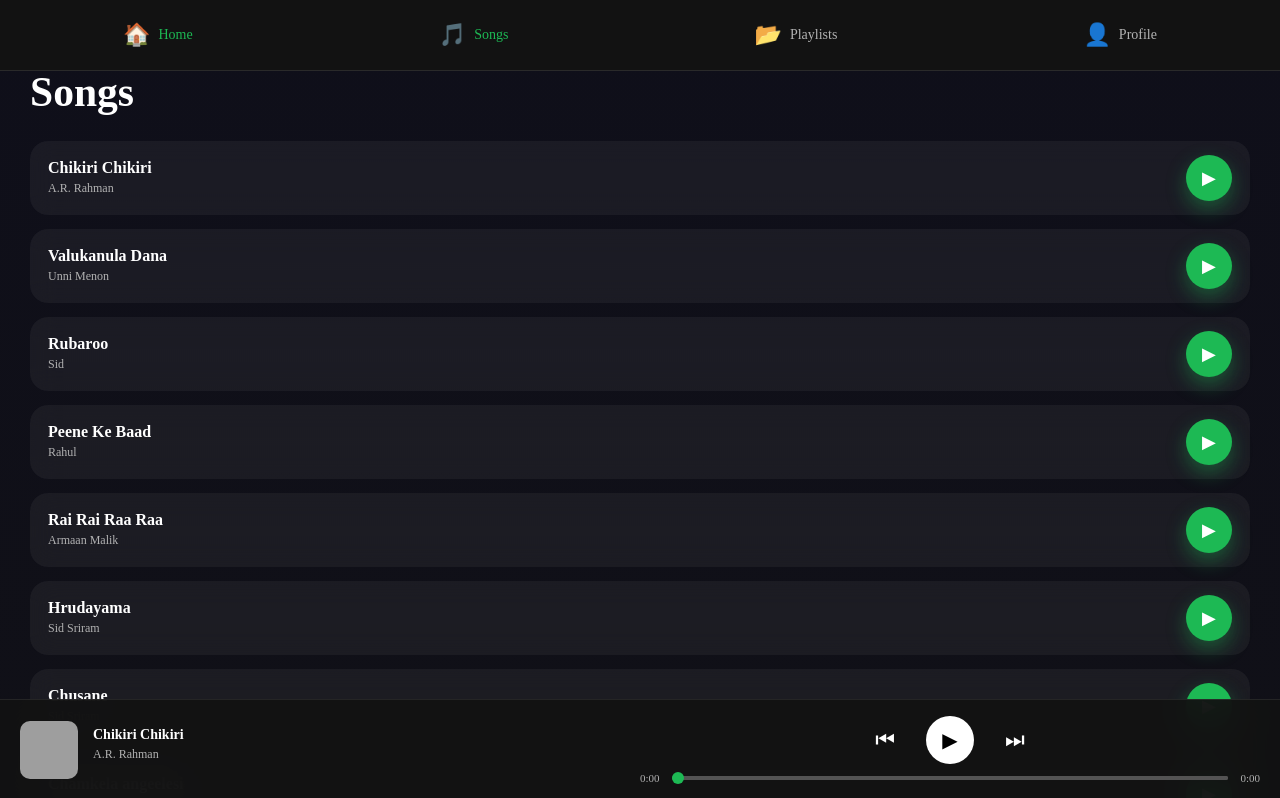
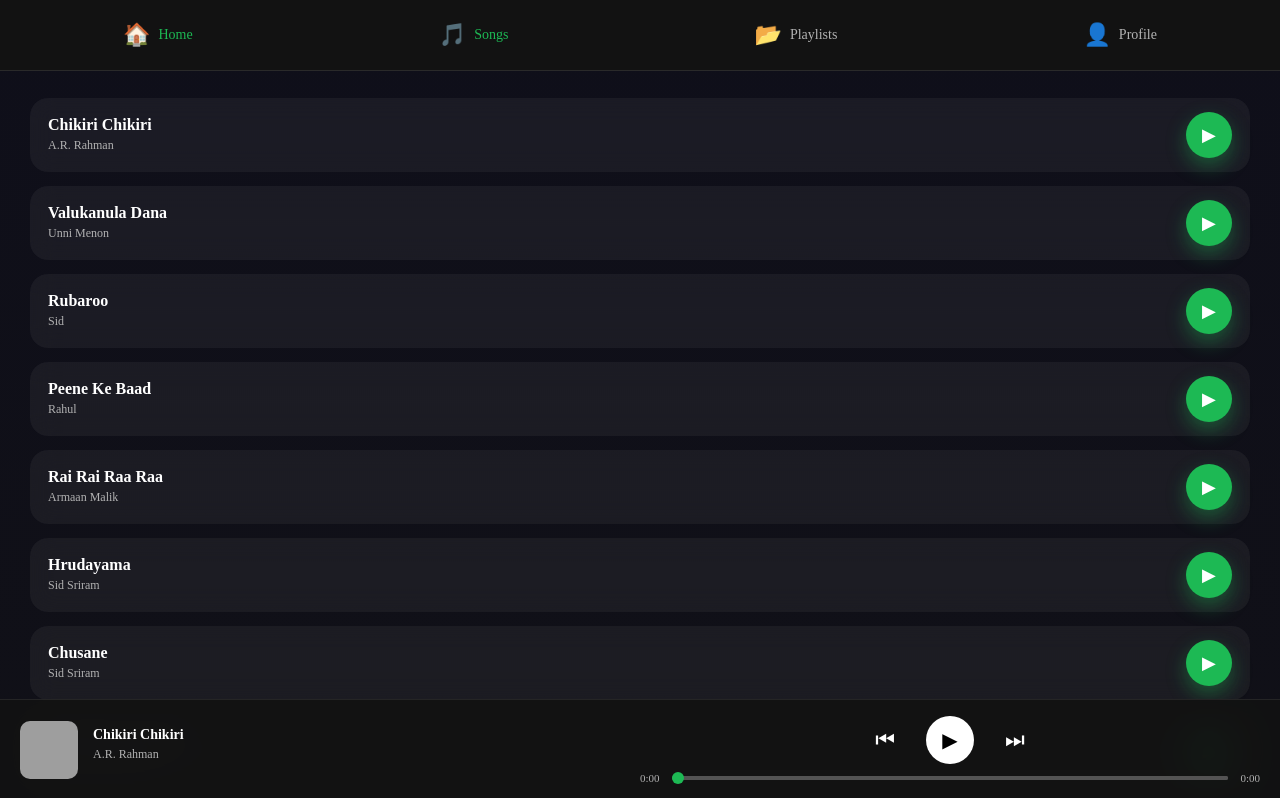
Before and after one commit to rajubandam980/music, an Angular app: page /songs in a window 1280 px wide. Shown: the top 798 px of the page. Built offline with nearby package versions, Linux system fonts and the light colour scheme; grey boxes are pictures that could not be loaded.

Commit message:
added playall

```diff
--- a/src/app/pages/playlists/playlists.scss
+++ b/src/app/pages/playlists/playlists.scss
@@ -98,6 +98,7 @@
   background: transparent;
   border: none;
   color: #1db954;
+  padding-top:30px;
 
   font-size: 15px;
 
--- a/src/app/pages/songs/songs.html
+++ b/src/app/pages/songs/songs.html
@@ -1,6 +1,6 @@
 <div class="songs-page">
 
-  <h1 class="page-title">Songs</h1>
+  <h1 class="page-title"></h1>
 
   <div class="song-list">
 
--- a/src/app/pages/songs/songs.scss
+++ b/src/app/pages/songs/songs.scss
@@ -23,6 +23,7 @@
   display: flex;
   flex-direction: column;
   gap: 14px;
+  padding-top: 30px;
 }
 
 /* CARD */
```
